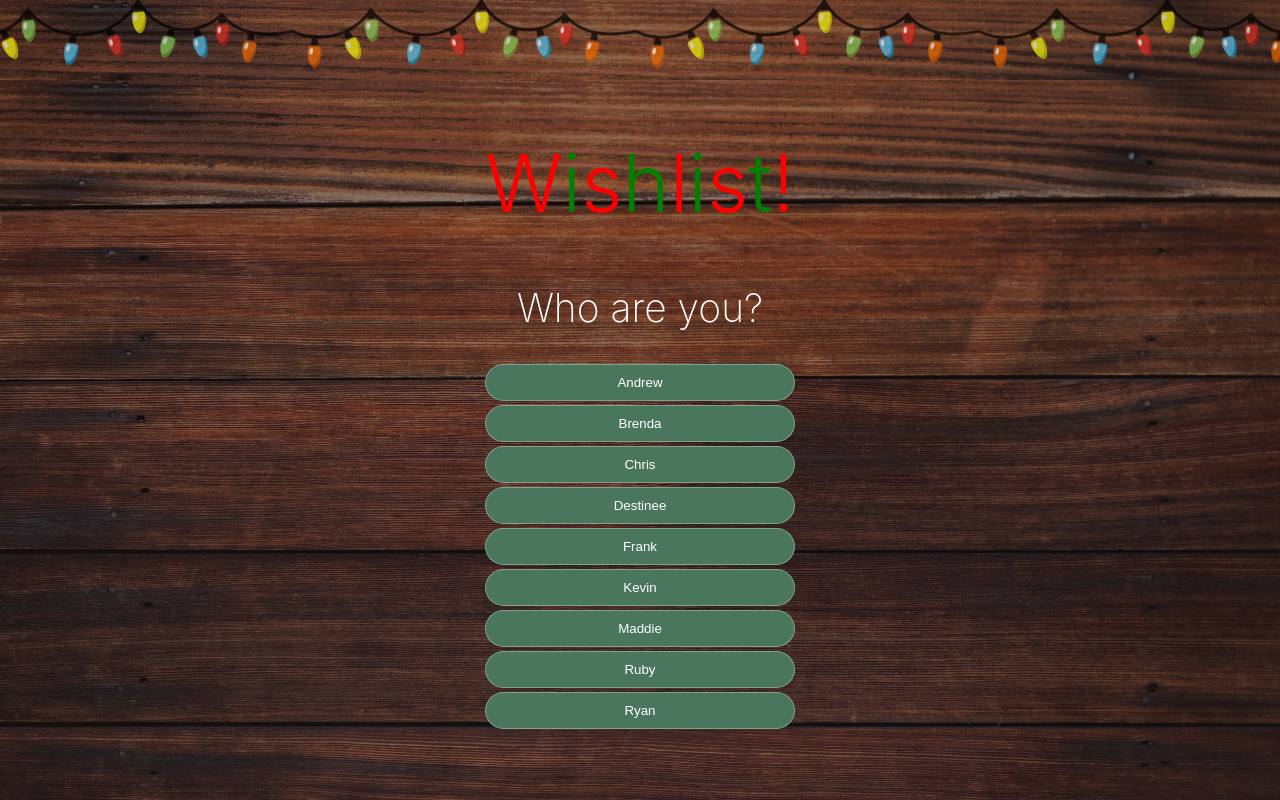
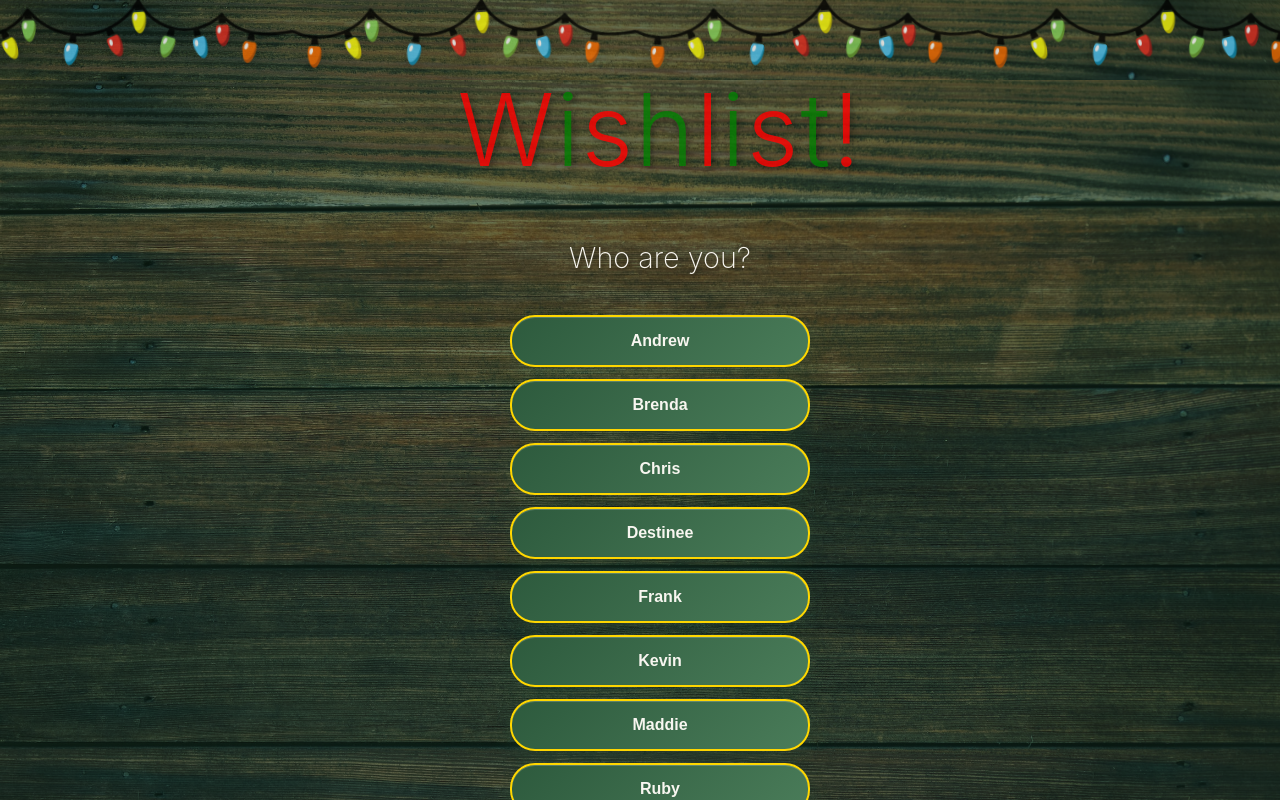
Before and after one commit to ryanhartwig/xmas-gift-list, a React (Create React App) app: page / in a window 1280 px wide. Shown: the top 800 px of the page. Built offline with nearby package versions, Linux system fonts and the light colour scheme; the HTML template or start-up script is replaced by a standard one.

Commit message:
chore: ai ui refactor

```diff
--- a/src/App.css
+++ b/src/App.css
@@ -5,12 +5,13 @@
   align-items: center;
   justify-content: flex-start;
   font-size: calc(10px + 2vmin);
-  color: white;
+  color: var(--christmas-cream);
 
   height: calc(100vh - 80px);
   margin-top: 80px;
+  padding: 0 20px;
 
-  background-color: #44362ddd;
+  background-color: #2d4a3a;
   background-image: url('./assets/planks_background.jpg');
   background-blend-mode: soft-light;
   background-size: cover;
@@ -21,23 +22,61 @@
   min-width: 100%;
 }
 
-.list-wrapper {
-  display: flex;
-  justify-content: center;
-  flex-wrap: wrap;
-  align-items: center;
-  max-width: 100%;
+.App h2 {
+  color: var(--christmas-cream);
+  text-shadow: 2px 2px 4px var(--shadow-dark);
+  font-weight: 300;
+  margin: 30px 0 20px 0;
+  font-size: 2.2rem;
 }
 
-h4 {
-  margin: 5px;
+.App h4 {
+  color: var(--christmas-gold);
+  text-shadow: 1px 1px 2px var(--shadow-dark);
+  font-weight: 400;
+  margin: 25px 0 15px 0;
+  font-size: 1.4rem;
+}
+
+.list-wrapper {
+  display: grid;
+  grid-template-columns: repeat(auto-fit, minmax(320px, 1fr));
+  gap: 25px;
+  justify-items: center;
+  max-width: 1400px;
+  width: 100%;
+  padding: 20px 0;
 }
 
 input {
-  height: 30px;
-  width: 250px;
-  padding: 5px 20px;
-  border-radius: 20px;
+  height: 40px;
+  width: 280px;
+  padding: 8px 20px;
+  border-radius: 25px;
+  border: 2px solid var(--christmas-gold);
+  background: var(--glass-bg);
+  color: var(--christmas-dark-green);
+  font-size: 16px;
+  font-weight: 500;
+  box-shadow:
+    0 4px 15px var(--shadow-dark),
+    inset 0 1px 0 var(--shadow-light);
+  transition: all 0.3s ease;
+}
+
+input:focus {
+  outline: none;
+  border-color: var(--christmas-red);
+  box-shadow:
+    0 6px 20px var(--shadow-dark),
+    0 0 0 3px rgba(196, 30, 58, 0.2),
+    inset 0 1px 0 var(--shadow-light);
+  transform: translateY(-2px);
+}
+
+input::placeholder {
+  color: rgba(45, 90, 61, 0.6);
+  font-weight: 400;
 }
 
 .lights-wrapper {
@@ -47,11 +86,13 @@ input {
   top: 0;
   left: 0;
   width: 100vw;
+  z-index: 10;
 }
 
 .lights {
   height: 180px;
   rotate: -3.8deg;
-  opacity: 0.7;
-  z-index: 0;
+  opacity: 0.8;
+  z-index: 10;
+  filter: drop-shadow(0 2px 8px rgba(0, 0, 0, 0.3));
 }
--- a/src/App.tsx
+++ b/src/App.tsx
@@ -92,18 +92,16 @@ function App() {
 
           <h2>everyone else</h2>
           <div className='list-wrapper'>
-            {famJam.map(n => {
-              return n === selectedUser ? (
-                <div key={n}></div>
-              ) : (
+            {famJam
+              .filter(n => n !== selectedUser)
+              .map(n => (
                 <List
                   setMyItems={setMyItems}
                   name={n}
                   selectedUser={selectedUser}
                   key={n}
                 />
-              );
-            })}
+              ))}
           </div>
         </>
       )}
--- a/src/Buying.css
+++ b/src/Buying.css
@@ -2,31 +2,89 @@
   display: flex;
   flex-direction: column;
   text-align: left;
+  margin: 20px auto;
+  max-width: calc(100% - 40px);
+  width: 500px;
+  border-radius: 20px;
+  height: fit-content;
+  padding: 25px;
 
-  margin: 20px auto;
+  background: linear-gradient(
+    145deg,
+    rgba(248, 246, 240, 0.95) 0%,
+    rgba(248, 246, 240, 0.85) 100%
+  );
+  backdrop-filter: blur(10px);
+  border: 1px solid var(--glass-border);
 
-  max-width: calc(100% - 20px);
-  width: 500px;
+  box-shadow:
+    0 8px 32px rgba(0, 0, 0, 0.3),
+    0 2px 8px rgba(0, 0, 0, 0.2),
+    inset 0 1px 0 rgba(255, 255, 255, 0.3);
 
-  border-radius: 20px;
-  background-color: rgba(0, 0, 0, 0.38);
+  transition: all 0.3s ease;
+}
 
-  height: fit-content;
+.Buying:hover {
+  transform: translateY(-3px);
+  box-shadow:
+    0 12px 40px rgba(0, 0, 0, 0.4),
+    0 4px 12px rgba(0, 0, 0, 0.3),
+    inset 0 1px 0 rgba(255, 255, 255, 0.3);
 }
 
 .Buying-item {
   display: flex;
   justify-content: space-between;
-  margin: 10px 5px;
-  border-bottom: 1px solid grey;
+  align-items: center;
+  margin: 8px 0;
+  padding: 15px 0;
+  border-bottom: 1px solid rgba(45, 90, 61, 0.2);
+  transition: all 0.2s ease;
+}
+
+.Buying-item:hover {
+  background: rgba(255, 215, 0, 0.1);
+  border-radius: 8px;
+  padding: 15px 12px;
+  margin: 8px -12px;
+}
+
+.Buying-item:last-child {
+  border-bottom: none;
 }
 
 .Buying p {
   margin: 0;
-  font-weight: 100;
-  font-size: 11px;
+  color: var(--christmas-dark-green);
 }
+
 .Buying-item > p:first-of-type {
-  font-weight: 200;
-  font-size: 20px;
+  font-weight: 500;
+  font-size: 18px;
+  flex: 1;
+  margin-right: 15px;
 }
+
+.Buying-item > p:last-of-type {
+  font-weight: 400;
+  font-size: 14px;
+  color: var(--christmas-red);
+  background: rgba(196, 30, 58, 0.1);
+  padding: 4px 12px;
+  border-radius: 12px;
+  border: 1px solid rgba(196, 30, 58, 0.2);
+  white-space: nowrap;
+}
+
+/* Empty state styling */
+.Buying:empty::before {
+  content: 'No purchases yet! 🎁';
+  color: var(--christmas-dark-green);
+  font-style: italic;
+  text-align: center;
+  opacity: 0.6;
+  font-size: 16px;
+  padding: 20px;
+  display: block;
+}
--- a/src/ListItem.css
+++ b/src/ListItem.css
@@ -1,16 +1,60 @@
 .buying {
-  background: rgb(58, 82, 55);
+  background: linear-gradient(
+    135deg,
+    var(--christmas-green) 0%,
+    var(--christmas-light-green) 100%
+  );
+  border: 1px solid var(--christmas-gold);
+  box-shadow:
+    0 4px 12px rgba(45, 90, 61, 0.3),
+    inset 0 1px 0 rgba(255, 255, 255, 0.2);
+}
+
+.buying:hover {
+  background: linear-gradient(
+    135deg,
+    var(--christmas-light-green) 0%,
+    var(--christmas-green) 100%
+  );
+  transform: translateY(-2px);
+  box-shadow:
+    0 6px 16px rgba(45, 90, 61, 0.4),
+    inset 0 1px 0 rgba(255, 255, 255, 0.2);
 }
 
 button,
 input[type='submit'] {
-  background: rgb(82, 55, 82);
-  color: white;
+  background: linear-gradient(135deg, var(--christmas-red) 0%, #a91b3a 100%);
+  color: var(--christmas-cream);
   outline: none;
-  border: none;
-  border-radius: 10px;
-  padding: 8px;
+  border: 1px solid rgba(255, 255, 255, 0.2);
+  border-radius: 12px;
+  padding: 10px 16px;
   cursor: pointer;
+  font-weight: 500;
+  font-size: 14px;
+  transition: all 0.3s ease;
+
+  box-shadow:
+    0 4px 12px rgba(196, 30, 58, 0.3),
+    inset 0 1px 0 rgba(255, 255, 255, 0.2);
+}
+
+button:hover,
+input[type='submit']:hover {
+  background: linear-gradient(135deg, #d42c4a 0%, var(--christmas-red) 100%);
+  transform: translateY(-2px);
+  box-shadow:
+    0 6px 16px rgba(196, 30, 58, 0.4),
+    inset 0 1px 0 rgba(255, 255, 255, 0.3);
+}
+
+button:active,
+input[type='submit']:active {
+  transform: translateY(0);
+  box-shadow:
+    0 2px 8px rgba(196, 30, 58, 0.3),
+    inset 0 1px 0 rgba(255, 255, 255, 0.2);
 }
 
 .buy-options {
@@ -18,12 +62,48 @@ input[type='submit'] {
   align-items: center;
   justify-content: center;
   flex-direction: column;
+  gap: 8px;
 }
 
 .buy-options button {
-  margin: 5px;
+  margin: 0;
+  min-width: 120px;
+  font-size: 13px;
 }
 
 .buy-options button:last-of-type {
-  background: rgb(82, 55, 55);
+  background: linear-gradient(135deg, #8b4513 0%, #a0522d 100%);
+  border: 1px solid rgba(255, 215, 0, 0.3);
 }
+
+.buy-options button:last-of-type:hover {
+  background: linear-gradient(135deg, #a0522d 0%, #8b4513 100%);
+  border: 1px solid var(--christmas-gold);
+}
+
+/* Delete button styling */
+.list.og button {
+  background: linear-gradient(135deg, #dc3545 0%, #c82333 100%);
+  font-size: 12px;
+  padding: 6px 12px;
+  min-width: 80px;
+}
+
+.list.og button:hover {
+  background: linear-gradient(135deg, #e74c3c 0%, #dc3545 100%);
+}
+
+/* Change button styling */
+.list h4 button {
+  background: linear-gradient(135deg, var(--christmas-gold) 0%, #e6c200 100%);
+  color: var(--christmas-dark-green);
+  font-size: 12px;
+  padding: 6px 12px;
+  font-weight: 600;
+  border: 1px solid rgba(45, 90, 61, 0.2);
+}
+
+.list h4 button:hover {
+  background: linear-gradient(135deg, #ffed4e 0%, var(--christmas-gold) 100%);
+  transform: translateY(-1px);
+}
--- a/src/Login.css
+++ b/src/Login.css
@@ -1,44 +1,124 @@
+.login {
+  display: flex;
+  flex-direction: column;
+  align-items: center;
+  justify-content: center;
+  min-height: 60vh;
+  padding: 40px 20px;
+}
+
 .login select {
-  padding: 10px 80px;
-  border-radius: 20px;
+  padding: 12px 80px;
+  border-radius: 25px;
   cursor: pointer;
+  background: var(--glass-bg);
+  border: 2px solid var(--christmas-gold);
+  color: var(--christmas-dark-green);
+  font-weight: 500;
 }
 
 .fam-list {
   display: flex;
   flex-direction: column;
-  gap: 4px;
+  gap: 12px;
+  margin-top: 30px;
+  max-width: 300px;
+  width: 100%;
 }
 
 .login-go {
-  padding: 10px 80px;
-  border-radius: 20px;
+  padding: 15px 40px;
+  border-radius: 25px;
   cursor: pointer;
-  background: rgb(75, 118, 94);
-  border: 1px solid rgba(255, 255, 255, 0.3);
+  background: linear-gradient(
+    135deg,
+    var(--christmas-green) 0%,
+    var(--christmas-light-green) 100%
+  );
+  border: 2px solid var(--christmas-gold);
+  color: var(--christmas-cream);
+  font-weight: 600;
+  font-size: 16px;
+  transition: all 0.3s ease;
+
+  box-shadow:
+    0 6px 20px rgba(45, 90, 61, 0.3),
+    inset 0 1px 0 rgba(255, 255, 255, 0.2);
+}
+
+.login-go:hover {
+  background: linear-gradient(
+    135deg,
+    var(--christmas-light-green) 0%,
+    var(--christmas-green) 100%
+  );
+  transform: translateY(-3px);
+  box-shadow:
+    0 8px 25px rgba(45, 90, 61, 0.4),
+    inset 0 1px 0 rgba(255, 255, 255, 0.3);
+  border-color: var(--christmas-cream);
+}
+
+.login-go:active {
+  transform: translateY(-1px);
+  box-shadow:
+    0 4px 15px rgba(45, 90, 61, 0.3),
+    inset 0 1px 0 rgba(255, 255, 255, 0.2);
 }
 
 .login h1 {
-  font-weight: 100;
-  font-size: 80px;
+  font-weight: 300;
+  font-size: clamp(60px, 8vw, 100px);
+  margin-bottom: 20px;
+  text-shadow: 3px 3px 6px rgba(0, 0, 0, 0.4);
+  letter-spacing: 2px;
+}
+
+.login h2 {
+  color: var(--christmas-cream);
+  font-weight: 300;
+  font-size: 1.8rem;
+  margin-bottom: 10px;
+  text-shadow: 2px 2px 4px rgba(0, 0, 0, 0.3);
 }
 
 .login p {
-  font-weight: 200;
+  font-weight: 300;
   font-size: 18px;
+  color: var(--christmas-cream);
+  text-shadow: 1px 1px 2px rgba(0, 0, 0, 0.3);
 }
 
 .wow {
   width: auto;
   max-height: 100px;
   border-radius: 50%;
-
   position: absolute;
-  opacity: 0.5;
+  opacity: 0.6;
   rotate: 30deg;
-
   top: -40px;
   right: -50px;
+  pointer-events: none;
+  filter: drop-shadow(0 2px 8px rgba(0, 0, 0, 0.3));
+}
 
-  pointer-events: none;
+/* Add some festive animations */
+@keyframes twinkle {
+  0%,
+  100% {
+    opacity: 0.6;
+  }
+  50% {
+    opacity: 1;
+  }
 }
+
+.login h1 span:nth-child(odd) {
+  animation: twinkle 2s ease-in-out infinite;
+  animation-delay: 0s;
+}
+
+.login h1 span:nth-child(even) {
+  animation: twinkle 2s ease-in-out infinite;
+  animation-delay: 1s;
+}
--- a/src/index.css
+++ b/src/index.css
@@ -1,16 +1,41 @@
 body {
   margin: 0;
   font-family:
-    -apple-system, BlinkMacSystemFont, 'Segoe UI', 'Roboto', 'Oxygen', 'Ubuntu',
-    'Cantarell', 'Fira Sans', 'Droid Sans', 'Helvetica Neue', sans-serif;
+    'Inter',
+    -apple-system,
+    BlinkMacSystemFont,
+    'Segoe UI',
+    'Roboto',
+    'Oxygen',
+    'Ubuntu',
+    'Cantarell',
+    'Fira Sans',
+    'Droid Sans',
+    'Helvetica Neue',
+    sans-serif;
   -webkit-font-smoothing: antialiased;
   -moz-osx-font-smoothing: grayscale;
   overflow: hidden;
 
-  background-color: #44362ddd;
+  background-color: #2d4a3a;
   background-image: url('./assets/planks_background.jpg');
   background-blend-mode: soft-light;
   background-size: cover;
+  background-attachment: fixed;
+}
+
+/* Christmas color variables */
+:root {
+  --christmas-red: #c41e3a;
+  --christmas-green: #2d5a3d;
+  --christmas-gold: #ffd700;
+  --christmas-cream: #f8f6f0;
+  --christmas-dark-green: #1a3d2e;
+  --christmas-light-green: #4a7c59;
+  --shadow-light: rgba(255, 255, 255, 0.1);
+  --shadow-dark: rgba(0, 0, 0, 0.3);
+  --glass-bg: rgba(248, 246, 240, 0.95);
+  --glass-border: rgba(255, 255, 255, 0.2);
 }
 
 code {
```
Also changed, not shown: src/List.css (+87 -17 lines).
